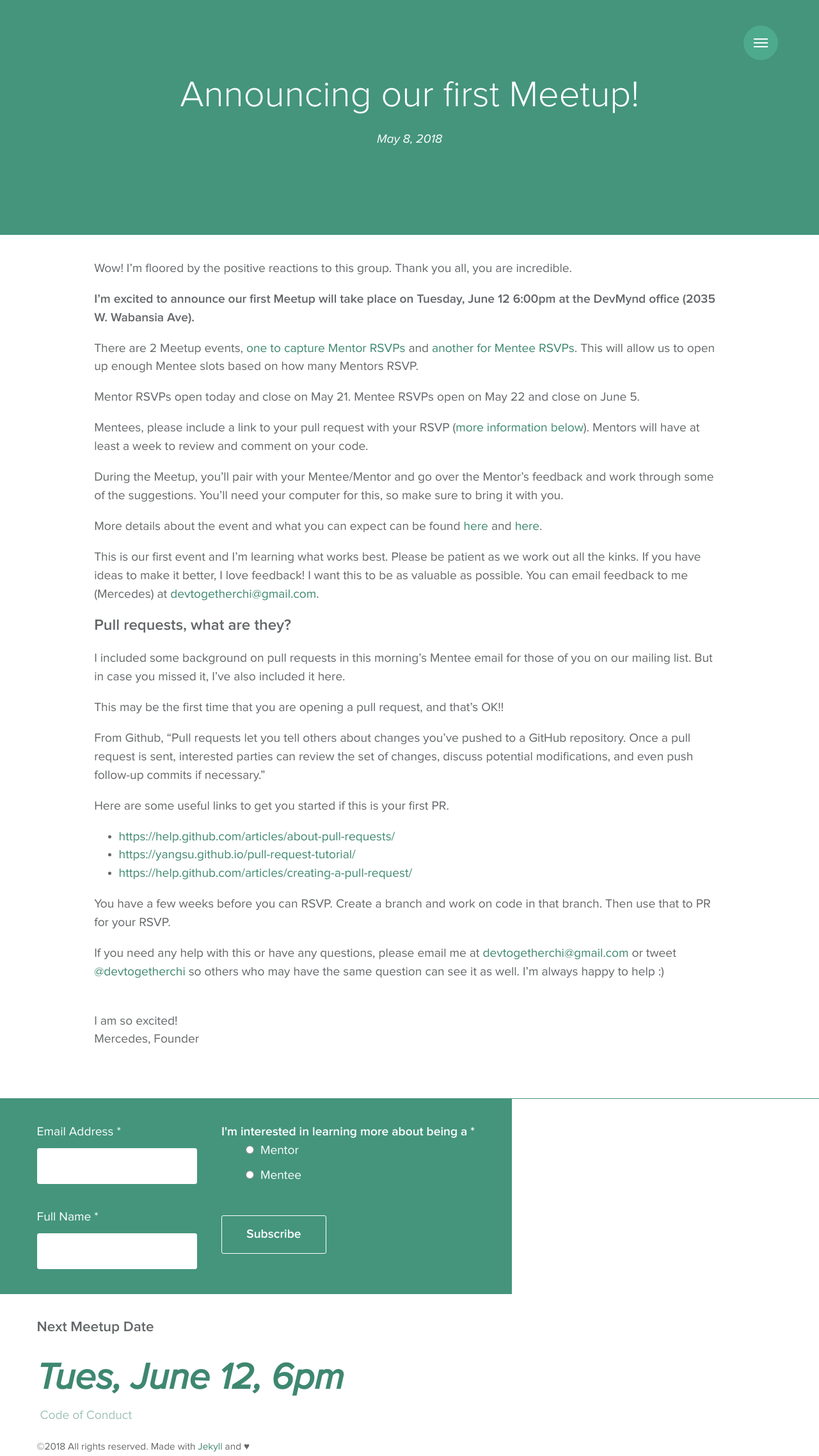
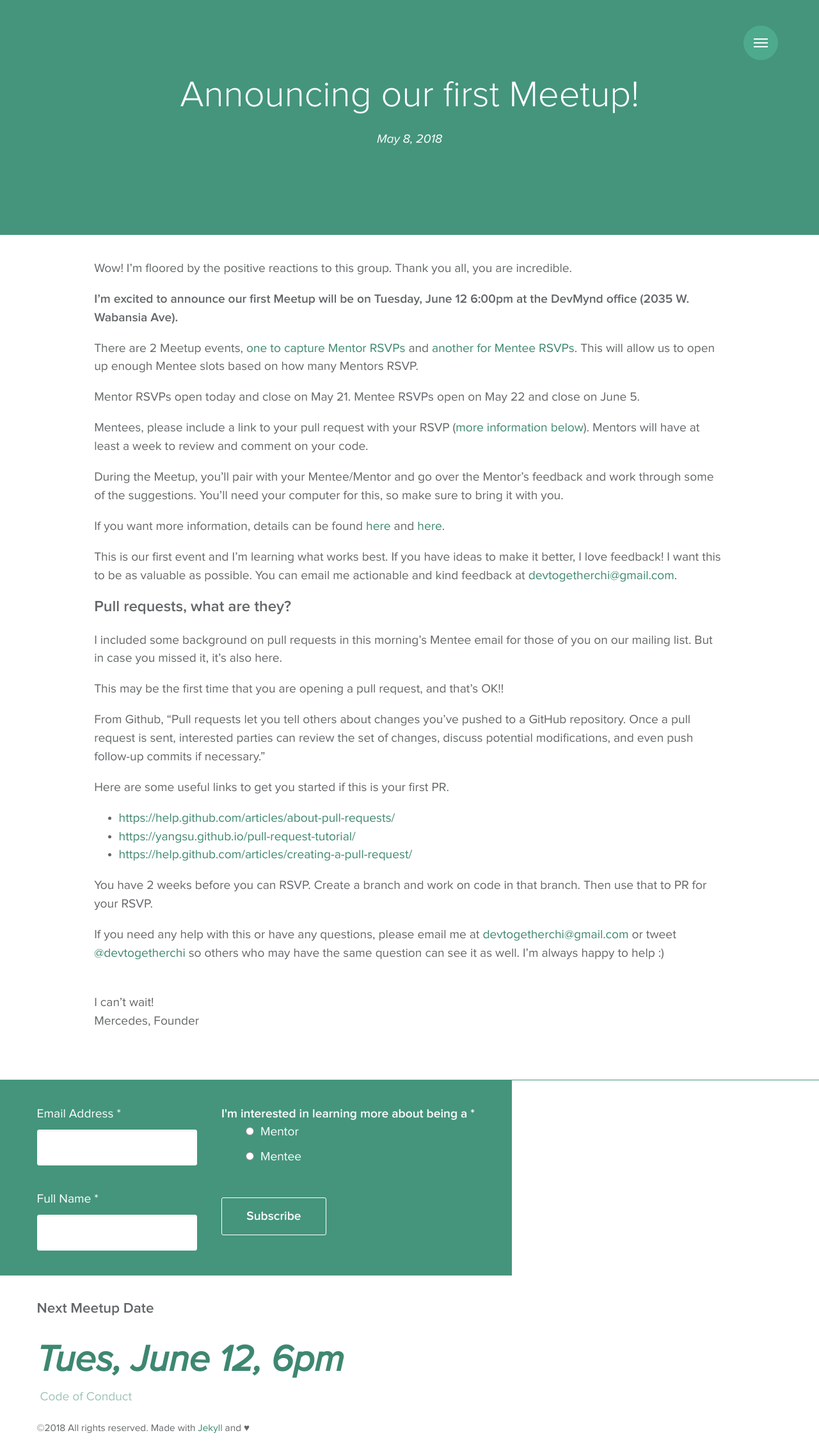
Before and after one commit to mercedesb/dev-together, a Jekyll site: the page built from docs/_posts/2018-05-08-first-event.md, in a window 1280 px wide. Shown: the whole page at 64% size. Built offline with Jekyll 4.4.1, drawn with Linux system fonts in a browser that asks for light colours.

Commit message:
content and grammar editing

```diff
--- a/docs/_posts/2018-05-08-first-event.md
+++ b/docs/_posts/2018-05-08-first-event.md
@@ -7,7 +7,7 @@ categories: event announcement
 ---
 Wow! I'm floored by the positive reactions to this group. Thank you all, you are incredible.
 
-**I'm excited to announce our first Meetup will take place on Tuesday, June 12 6:00pm at the DevMynd office (2035 W. Wabansia Ave).**
+**I'm excited to announce our first Meetup will be on Tuesday, June 12 6:00pm at the DevMynd office (2035 W. Wabansia Ave).**
 
 There are 2 Meetup events, [one to capture Mentor RSVPs](https://www.meetup.com/DevTogetherChi/events/250565752/) and [another for Mentee RSVPs](https://www.meetup.com/DevTogetherChi/events/250565801/). This will allow us to open up enough Mentee slots based on how many Mentors RSVP.
 
@@ -17,12 +17,12 @@ Mentees, please include a link to your pull request with your RSVP ([more inform
 
 During the Meetup, you'll pair with your Mentee/Mentor and go over the Mentor's feedback and work through some of the suggestions. You'll need your computer for this, so make sure to bring it with you.
 
-More details about the event and what you can expect can be found [here]({{ '/for-mentors' | prepend: site.baseurl }}) and [here]({{ '/for-mentees' | prepend: site.baseurl }}).
+If you want more information, details can be found [here]({{ '/for-mentors' | prepend: site.baseurl }}) and [here]({{ '/for-mentees' | prepend: site.baseurl }}).
 
-This is our first event and I'm learning what works best. Please be patient as we work out all the kinks. If you have ideas to make it better, I love feedback! I want this to be as valuable as possible. You can email feedback to me (Mercedes) at <devtogetherchi@gmail.com>.
+This is our first event and I'm learning what works best. If you have ideas to make it better, I love feedback! I want this to be as valuable as possible. You can email me actionable and kind feedback at <devtogetherchi@gmail.com>.
 
 ### Pull requests, what are they?
-I included some background on pull requests in this morning's Mentee email for those of you on our mailing list. But in case you missed it, I've also included it here.
+I included some background on pull requests in this morning's Mentee email for those of you on our mailing list. But in case you missed it, it's also here.
 
 This may be the first time that you are opening a pull request, and that's OK!!
 
@@ -34,11 +34,11 @@ Here are some useful links to get you started if this is your first PR.
 - <https://yangsu.github.io/pull-request-tutorial/>
 - <https://help.github.com/articles/creating-a-pull-request/>
 
-You have a few weeks before you can RSVP. Create a branch and work on code in that branch. Then use that to PR for your RSVP.
+You have 2 weeks before you can RSVP. Create a branch and work on code in that branch. Then use that to PR for your RSVP.
 
 If you need any help with this or have any questions, please email me at <devtogetherchi@gmail.com> or tweet [@devtogetherchi]({{ site.author.twitter }}) so others who may have the same question can see it as well. I'm always happy to help :)
 <br/>
 <br/>
 
-I am so excited!
+I can't wait!
 Mercedes, Founder
```
